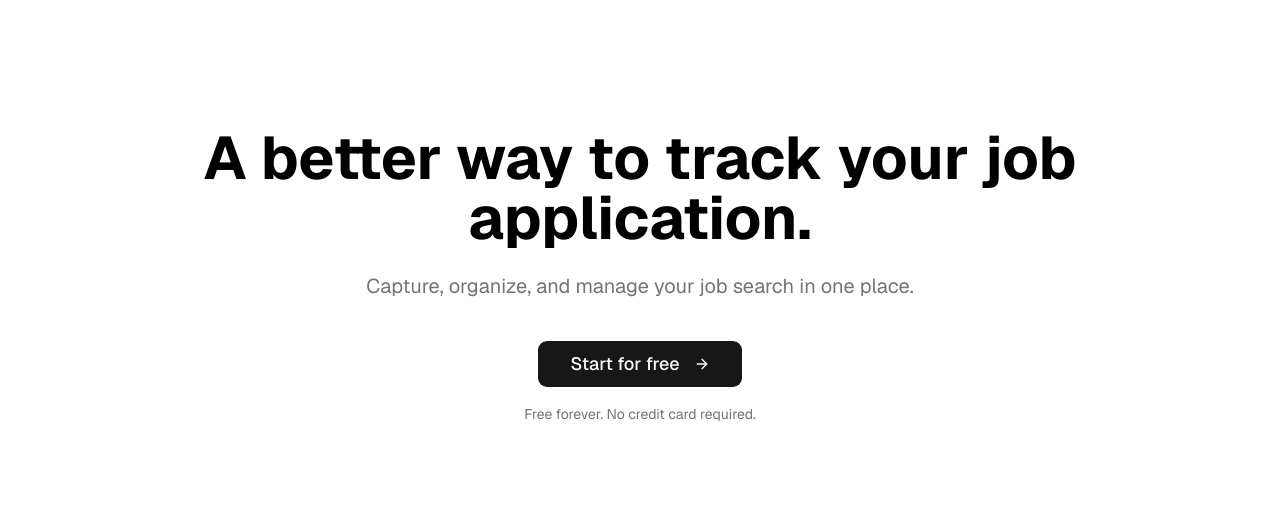
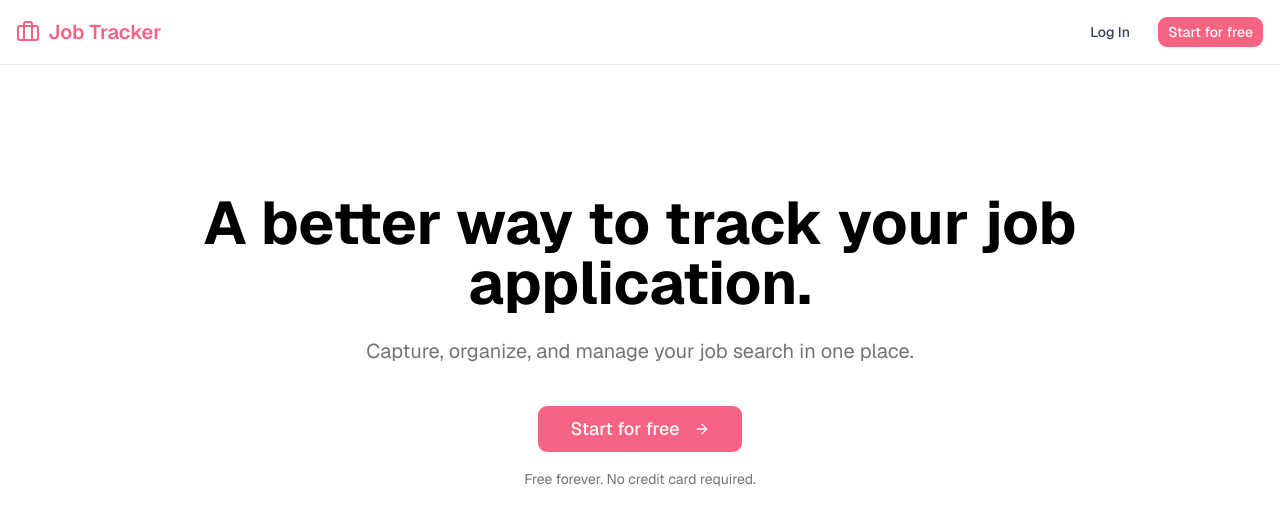
Before and after one commit to 9AR9/jobbage, a Next.js app: page / in a window 1280 px wide. Shown: the top 524 px of the page. Built offline with nearby package versions, Linux system fonts and the light colour scheme.

Commit message:
feat: add navbar

```diff
--- /dev/null
+++ b/app/dashboard/page.tsx
@@ -0,0 +1,3 @@
+export default function dashboard() {
+    return <div>Dashboard</div>
+}
--- a/app/globals.css
+++ b/app/globals.css
@@ -54,7 +54,7 @@
   --card-foreground: oklch(0.145 0 0);
   --popover: oklch(1 0 0);
   --popover-foreground: oklch(0.145 0 0);
-  --primary: oklch(0.205 0 0);
+  --primary: #f76382;
   --primary-foreground: oklch(0.985 0 0);
   --secondary: oklch(0.97 0 0);
   --secondary-foreground: oklch(0.205 0 0);
--- a/app/layout.tsx
+++ b/app/layout.tsx
@@ -1,6 +1,7 @@
 import type { Metadata } from "next";
 import { Geist, Geist_Mono } from "next/font/google";
 import "./globals.css";
+import Navbar from "@/components/navbar";
 
 const fontSans = Geist({
   variable: "--font-sans",
@@ -28,7 +29,10 @@
       lang="en"
       className={`${fontSans.variable} ${geistSans.variable} ${geistMono.variable} h-full antialiased`}
     >
-      <body className="min-h-full flex flex-col">{children}</body>
+      <body className="min-h-full flex flex-col">
+        <Navbar />
+        {children}
+      </body>
     </html>
   );
 }
--- a/app/page.tsx
+++ b/app/page.tsx
@@ -1,6 +1,7 @@
 import { Button } from "@/components/ui/button";
 import { ArrowRight } from "lucide-react";
 import Image from "next/image";
+import Link from "next/link";
 
 export default function Home() {
   return (
@@ -16,9 +17,11 @@
               Capture, organize, and manage your job search in one place.
             </p>
             <div className="flex flex-col items-center gap-4">
-              <Button size="lg" className="h-12 px-8 text-lg font-medium">
-                Start for free <ArrowRight className="ml-2" />
-              </Button>
+              <Link href="/sign-up">
+                <Button size="lg" className="h-12 px-8 text-lg font-medium">
+                  Start for free <ArrowRight className="ml-2" />
+                </Button>
+              </Link>
               <p className="text-sm text-muted-foreground">
                 Free forever. No credit card required.
               </p>
--- /dev/null
+++ b/app/sign-in/page.tsx
@@ -0,0 +1,3 @@
+export default function signIn() {
+    return <div>Sign Up Page</div>
+}
--- /dev/null
+++ b/app/sign-up/page.tsx
@@ -0,0 +1,3 @@
+export default function signUp() {
+    return <div>Sign In Page</div>
+}
--- /dev/null
+++ b/components/navbar.tsx
@@ -0,0 +1,28 @@
+
+import { Briefcase } from "lucide-react";
+import Link from "next/link";
+import { Button } from "./ui/button";
+
+export default function Navbar() {
+  return (
+    <nav className="border-b border-gray-200 bg-white">
+      <div className="container mx-auto flex h-16 items-center px-4 justify-between">
+        <Link
+          href="/"
+          className="flex items-center gap-2 text-xl font-semibold text-primary"
+        >
+          <Briefcase />
+          Job Tracker
+        </Link>
+        <div className="flex items-center gap-4">
+          <Link href="/sign-in">
+            <Button variant="ghost" className="text-gray-700 hover:text-black">Log In</Button>
+          </Link>
+          <Link href="/sign-up">
+            <Button className="bg-primary hover:bg-primary/90">Start for free</Button>
+          </Link>
+        </div>
+      </div>
+    </nav>
+  );
+}
```
